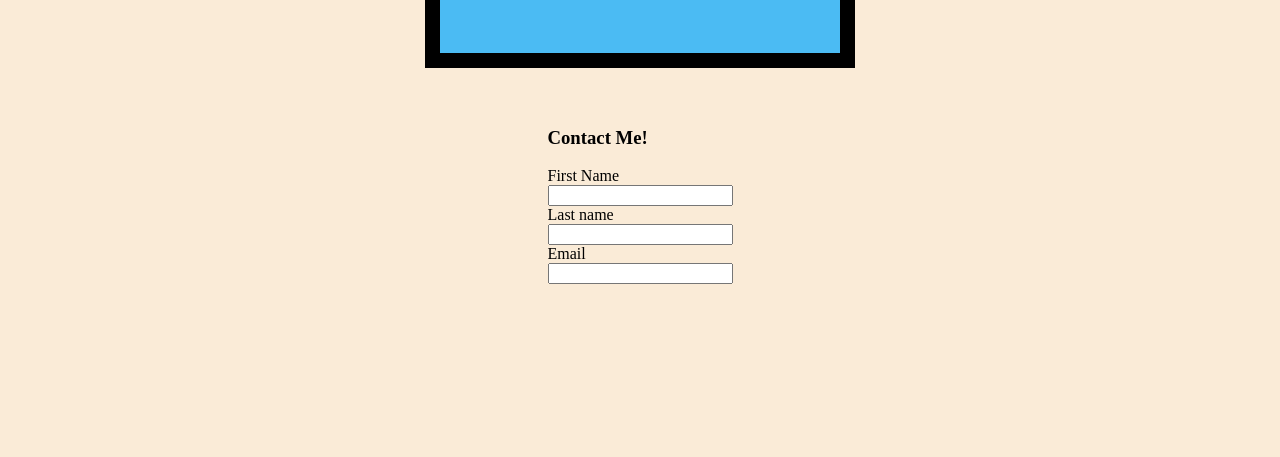
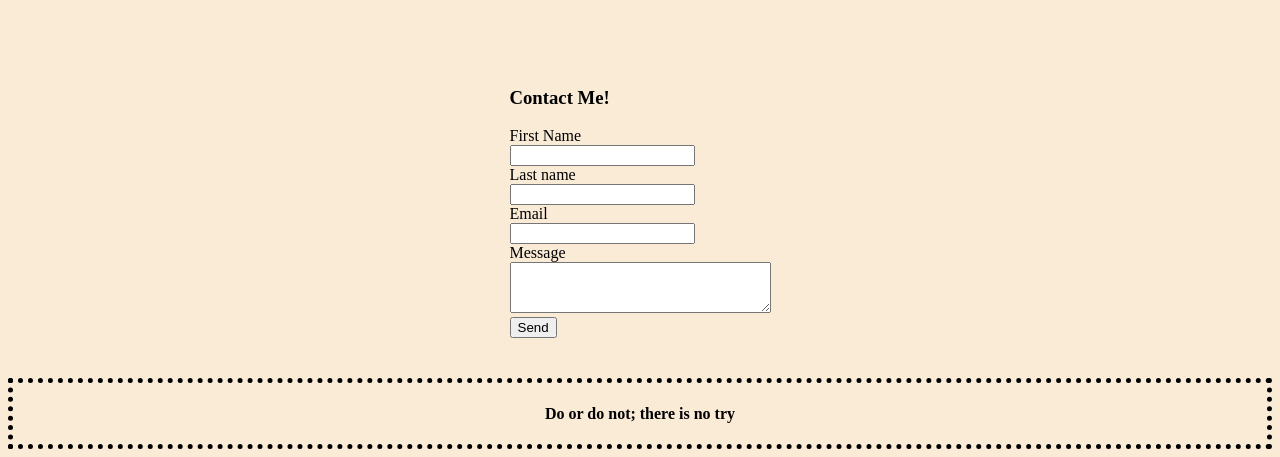
Before and after one commit to swamprabbit6/git-init-sample, a plain HTML site: page index.html in a window 1280 px wide. Shown: the part 710-1167 px from the top of the page. Before the commit the page ends 1034 px from the top, so only its background shows below. Drawn offline with Linux system fonts and the light colour scheme.

Commit message:
hover effect and submit button

```diff
--- a/CSS/style.css
+++ b/CSS/style.css
@@ -5,14 +5,16 @@ header {
   background-color: lightblue;
   padding: 30px;
 }
+a:hover{
+background-color: yellow;
+}
 .parent {
     width: 400px;
     height: 400px;
     background-color: rgba(0, 166, 255, 0.698);
     border: 15px solid black;
     text-align: center;
-    margin: auto;
-    margin-top: 200px;
+    margin: 100px auto;
   /* TODO: Add a margin property */
   /* TODO: Add a padding property */
   /* TODO: Add a border property */
@@ -29,3 +31,9 @@ padding: 45px;
     justify-content: center;
     align-items: center;
   }
+  .dirty {
+    flex: auto;
+    flex-wrap: wrap;
+    border: 5px black dotted;
+    text-align: center;
+  }
--- a/index.html
+++ b/index.html
@@ -32,8 +32,13 @@
         <input type="text" id="lastname" name="lastname"><br>
         <label for="email">Email</label><br>
         <input type="text" id="email" name="email"><br>
-    </form>
+        <label for="Message">Message</label><br>
+        <textarea name="Message" id="Message" cols="30" rows="3"></textarea><br>
+        <a><input type="submit" value="Send" class="submit-btn" /></a>
 </div>
+<aside class="dirty">
+<h4> Do or do not; there is no try</h4>
+</aside>
 
 </main>
 
```
